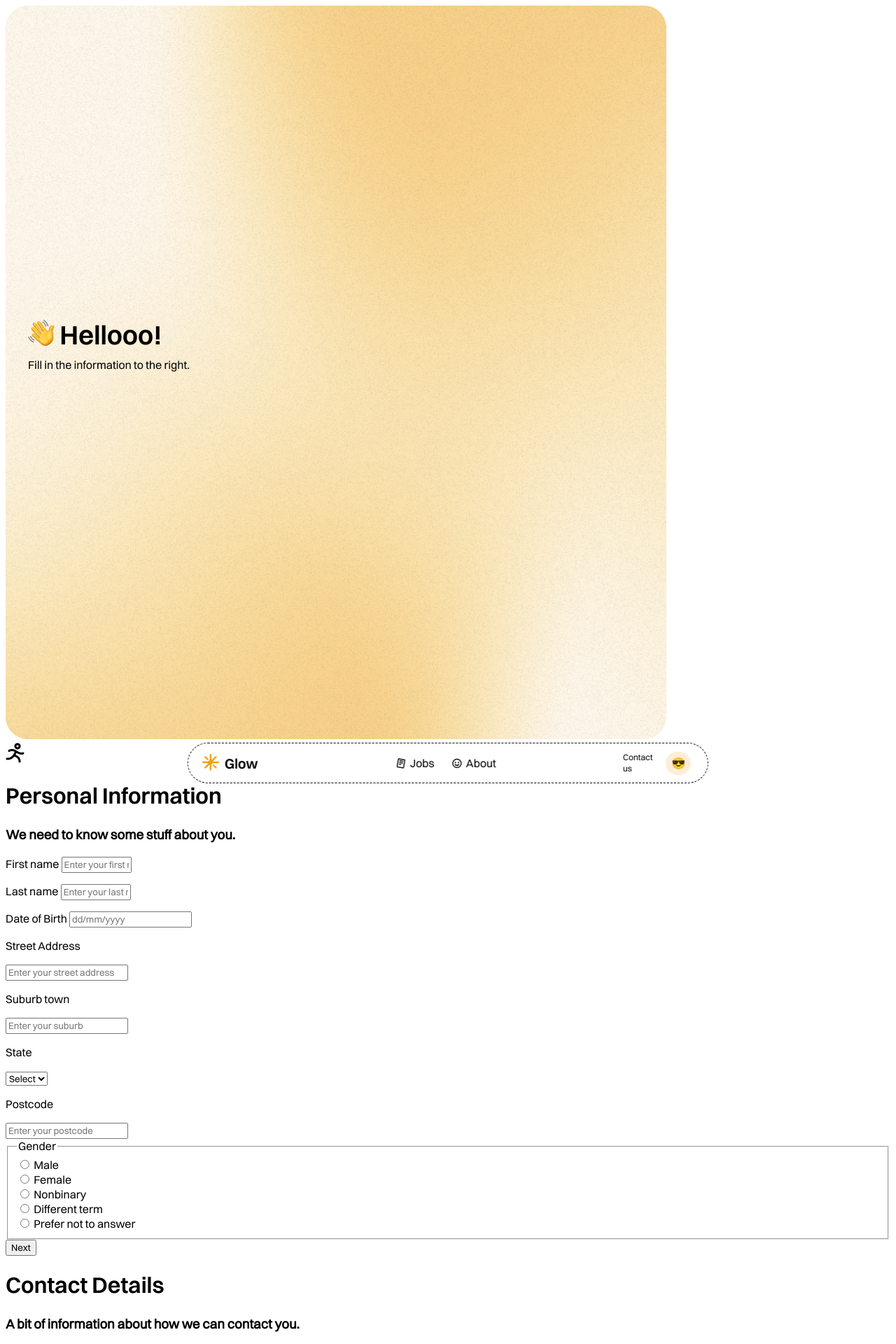
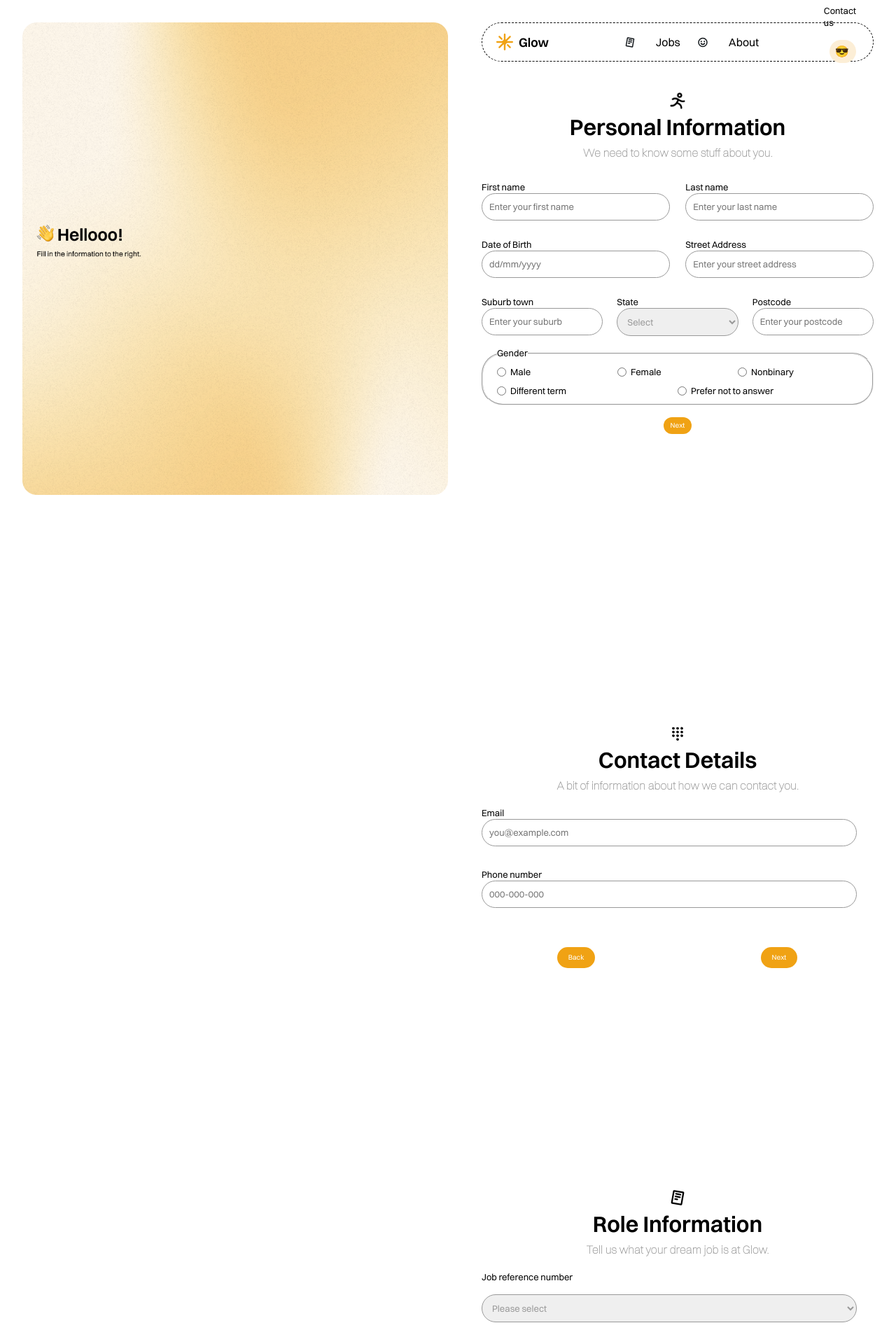
Before and after one commit to aldinalagic/COS10026-Group-Project, a PHP site: page /apply.html in a window 1280 px wide. Shown: the top 1920 px of the page at 70% size. Run offline with PHP 8.4, Linux system fonts and the light colour scheme.

Commit message:
have a few little things left to do

```diff
--- a/apply.html
+++ b/apply.html
@@ -9,14 +9,13 @@
     <title>job application page</title>
 </head>
 <body>
-
+  <a name="personal-info"></a>
 <div class="container">
       <div class="column1">
         <img src="images/icons/apply-graphic-wrapper.png" alt="wrapper">
       </div>
 
 <link href="styles/apply.css" rel="stylesheet">
-
 <div class="column2">
   <div class="topbar">
     <header>
@@ -41,6 +40,7 @@
     <a href="" class="contact"><p>Contact us</p> <p class="contact-emoji">😎</p></a>
     </header>
   </div>
+
         <div id="vector">
         <img src="images/icons/vector.png" alt="vector">
       </div>
@@ -48,8 +48,9 @@
 <h1>Personal Information</h1>
 <form method="post" action="http://mercury.swin.edu.au/it000000/formtest.php">
 
-  <h3>We need to know some stuff about you.</h3>
-<div class="name">
+  <h4>We need to know some stuff about you.</h4>
+<section class="section1">
+  <div class="fullname">
     <p class="name"><label for="first-name">First name</label>
         <input type="text" name="first-name" id="first-name" maxlength="20" size="10" required="required" placeholder="Enter your first name">
     </p>
@@ -58,19 +59,24 @@
     </p>
 </div>
 
-<p><label for="dob">Date of Birth</label>
-    <input type="text" name="dob" id="dob" pattern="\d{2}/\d{2}/\d{4}" placeholder="dd/mm/yyyy" required>
-</p>
+<div class="morepersonal">
+    <p class="dobs"><label for="dob">Date of Birth</label>
+        <input type="text" name="dob" id="dob" pattern="\d{2}/\d{2}/\d{4}" placeholder="dd/mm/yyyy" required>
+    </p>
+    <p class="dobs"><label for="street">Street Address</label>
+        <input type="text" name="street" id="street" maxlength="40" required="required" placeholder="Enter your street address">
+    </p>
+</div>
 
-<div>
-    <p><label for="street">Street Address</label></p>
-      <input type="text" name="street" id="street" maxlength="40" required="required" placeholder="Enter your street address">
+<div class="place">
+      <div class="placedetails">
+        <label for="suburb">Suburb town</label>
+        <input type="text" name="suburb" id="suburb" maxlength="40" required="required" placeholder="Enter your suburb">
+      </div>
 
-      <p><label for="suburb">Suburb town</label></p>
-      <input type="text" name="suburb" id="suburb" maxlength="40" required="required" placeholder="Enter your suburb">
-
-      <p><label for="state">State</label></p>
-      <select name="state" id="state" required>
+      <div class="placedetails">
+        <label for="state">State</label>
+        <select name="state" id="state" required>
           <option value="">Select</option>
           <option value="act">ACT</option>
           <option value="nsw">NSW</option>
@@ -81,10 +87,15 @@
           <option value="vic">VIC</option>
           <option value="wa">WA</option>
       </select>
+      </div>
+
       <!-- pattern included for post code to get 0000-9999, remember to inquire about 'based on states'  -->
-    <p><label for="postcode">Postcode</label></p>
-       <input type="text" name="postcode" id="postcode" pattern="[0-9]{4}" required placeholder="Enter your postcode">
-</div>
+      <div class="placedetails">
+         <label for="postcode">Postcode</label></p>
+         <input type="text" name="postcode" id="postcode" pattern="[0-9]{4}" required placeholder="Enter your postcode">
+      </div>
+    </div>
+
     <fieldset>
         <legend>Gender</legend>
         <!-- multiple divs used to divide the options, makes it easier to style -->
@@ -115,36 +126,59 @@
             </div>
         </div>
     </fieldset>
+  </section>
+
+    <div class="main" id="personal">
+      <a href="#contact-details"><button type="button" class="nav-btn">Next</button></a>
+    </div>
+
+    <a name="contact-details"></a>
+
+    <div id="icon">
+      <img src="images/icons/icon.svg" alt="icon">
+    </div>
 
 
+    <h1>Contact Details</h1>
+    <h4>A bit of information about how we can contact you.</h4>
 
-    <div class="main" id="personal">
-      <a href="#contacts1"><button type="button">Next</button></a>
-    </div>
-
-    <h1>Contact Details</h1>
-    <h3>A bit of information about how we can contact you.</h3>
-    <div>
+    <section class="section2">
+    <div class="contact">
         <!-- go back to this to check if right -->
          <!-- contact details -->
-          <p><label for="email">Email</label></p>
+          <div class="contact-field">
+          <label for="email">Email</label>
           <input type="email" id="email" name="email" required placeholder="you@example.com">
+          </div>
 
-          <p><label for="phone">Phone number</label></p>
+          <div class="contact-field">
+          <label for="phone">Phone number</label>
           <input type="text" id="'phone" name="phone" pattern="[0-9]{3}-[0-9]{3}-[0-9]{3}" required placeholder="000-000-000">
+          </div>
       </div>
 
+      <div class="button-row">
       <div class="main" id="contacts1">
-        <a href="#personal"><button type="button">Back</button></a>
+        <a href="#personal-info"><button type="button" class="nav-btn">Back</button></a>
       </div>
 
+
       <div class="main" id="contacts2">
-        <a href="#roleinfo"><button type="button">Next</button></a>
+        <a href="#role-info"><button type="button" class="nav-btn">Next</button></a>
+      </div>
+      </div>
+</section>
+
+
+      <div id="role-info-icon">
+        <img src="images/icons/roleinfoicon.svg" alt="role-info-icon">
       </div>
 
       <h1>Role Information</h1>
-      <h3>Tell us what your dream job is at Glow.</h3>
+      <h4>Tell us what your dream job is at Glow.</h4>
 
+    <section class="section3">
+    <div class="reference">
       <label for="jobreference">Job reference number</label>
       <select name="jobreference" id="jobreference" required>
     <!-- fill out properly once job.html has been developed -->
@@ -156,26 +190,38 @@
       <p><label for="technical">Technical List</label></p>
       <div class="technical">
           <div class="technical-option">
-              <label for="what-does">What does</label>
-              <input type="checkbox" id="what-does" name="technical" value="what-does" required>
+              <label for="languages">Programming Languages </label>
+              <input type="checkbox" id="languages" name="technical" value="languages" required>
           </div>
           <div class="technical-option">
-            <label for="this-even">This even</label>
-            <input type="checkbox" id="this-even" name="technical" value="this-even" required>
+            <label for="framework">Frameworks & Libraries</label>
+            <input type="checkbox" id="framework" name="technical" value="framework" required>
         </div>
         <div class="technical-option">
-            <label for="mean">Mean??</label>
-            <input type="checkbox" id="mean" name="technical" value="mean" required>
+            <label for="devops">DevOps & Tools</label>
+            <input type="checkbox" id="devops" name="technical" value="devops" required>
         </div>
       </div>
+
       <p><label for="other">Other skills</label></p>
-      <textarea id="other" name="other" rows="7" cols="70" placeholder="Feel free to include other skills you may have!"></textarea>
+      <textarea id="other" name="other" rows="7" cols="50" placeholder="Feel free to include other skills you may have!"></textarea>
+     </div>
+    </section>
 
+    <div class="button-row">
       <div class="main" id="contacts1">
-        <a href="#personal"><button type="button">Back</button></a>
+        <a href="#personal">
+        <button type="button"class="nav-btn" >Back</button>
+      </a>
       </div>
 
-    <p><input type="submit" value="Apply"></p>
+      <div class="main" id="apply">
+        <button type="submit" class="apply-btn">
+        <img src="images/icons/rocket.png" alt="rocket" class="rocket-icon">
+        Apply
+        </button>
+      </div>
+    </div>
   </div>
   </div>
 </form>
--- a/styles/apply.css
+++ b/styles/apply.css
@@ -8,93 +8,150 @@ description: apply.html
 
 @import url('../css/switzer.css');
 
+/* Reset + Base */
 * {
     font-family: 'Switzer-Regular';
+    margin: 0;
+    padding: 0;
+    box-sizing: border-box;
 }
 
-/* Navigation bar */
-header{
-    position:fixed;
-    left: 50%;
-    transform: translateX(-50%);
-    width: 58%;
+html, body {
+    margin: 0;
+    padding: 0;
+    height: 100vh;
+    overflow: hidden;
+}
+
+/* Layout */
+.container {
+    display: flex;
+    width: 100vw;
+    height: 100vh;
+}
+
+/* Column 1 (Image) */
+.column1 {
+    width: 50vw;
+    height: 100vh;
+    overflow: hidden;
+    display: flex;
+    justify-content: center;
+    align-items: flex-start;
+    background-color: #fff;
+    padding-left: 2rem;
+    padding-top: 2rem;
+}
+
+.column1 img {
+    max-width: 100%;
+    height: auto;
+    display: block;
+}
+
+/* Column 2 (Content) */
+.column2 {
+    width: 50vw;
+    height: 100vh;
+    overflow-y: auto;
+    padding: 2rem 2rem 2rem 3rem;
+    display: flex;
+    flex-direction: column;
+}
+
+.column2 .button-row {
+    display: flex;
+    justify-content: center;
+    gap: 20px;
+}
+
+form {
+    width: 100%;
+    max-width: 600px;
+    margin: 0 auto;
+}
+
+/* Header Navigation Bar */
+header {
+    width: 100%;
     height: 56px;
     display: flex;
     justify-content: center;
+    align-items: center;
     background-color: rgba(255, 255, 255, 0.6);
     backdrop-filter: blur(20px);
-    align-items: center;
     border-radius: 45px;
-    margin: auto;
-    border: #000 dashed 1px; /* Border helps make the navigation bar more visible for development, delete once no longer needed */
+    border: #000 dashed 1px; /* Dev only */
+    margin-bottom: 1.5rem;
+    position: relative;
 }
-/* All anchor elements in the navigation bar */
-header a{
+
+/* Navigation elements */
+header a {
     text-decoration: none;
     color: #000;
 }
-/* Navigation element in the navigation bar */
-header nav{
+
+header nav {
     display: flex;
     justify-content: center;
     width: 100%;
     margin-right: 24px;
 }
 
-/* Navigation buttons within the navigation bar */
-.pagenav div{
-
+/* Nav buttons */
+.pagenav div {
     margin-left: 24px;
-    display:flex;
+    display: flex;
+    gap: 1.5rem;
 }
 
-/* Text within the navigation buttons */
-.pagenav div a{
+.pagenav div a {
+    color: #000;
+    text-decoration: none;
     align-self: center;
     margin-left: 5px;
-    text-decoration: none;
-    color: #000;
 }
 
-/* Navigation button icons */
-.pagenav div img{
+.pagenav div img {
     width: 16px;
 }
 
-/* The div for the page title and company icon in the navigation bar */
-.pagelogo{
+/* Page logo */
+.pagelogo {
     padding: 10px;
     display: flex;
     border-radius: 40px;
     margin-left: 10px;
 }
 
-/* The page title in the navigation bar */
-.pagelogo a{
-    margin-left:8px;
-    margin-right:5px;
+.pagelogo a {
+    margin-left: 0.5rem;
+    margin-right: 5px;
+    font-family: 'Switzer-Semibold';
+    font-size: 18px;
     align-self: center;
-    font-family: 'Switzer-Semibold';
-    font-size: 20px;
 }
 
-/* The company icon in the navigation bar */
-.pagelogo img{
-    align-content: center;
+.pagelogo img, .vector, .icon {
     width: 24px;
     height: 24px;
 }
 
-.contact {
+/* Contact pill */
+.contact, .reference {
     display: flex;
-    justify-content: flex-end;
-    align-items: center;
-    margin-left: auto;
+    flex-direction: column;
+    gap: 1rem;
+    margin-bottom: 1.5rem;
     margin-right: 24px;
-    font-size: 12px;
-    width: 150px;
+    font-size: 13px;
 }
 
+.contact-field {
+    display: flex;
+    flex-direction: column;
+}
 .contact-emoji {
     font-size: 16px;
     padding-left: 8px;
@@ -104,16 +161,220 @@ header nav{
     margin-left: 8px;
     border-radius: 50px;
     background-color: #FCEED6;
+}
+
+/* Headings */
+h1 {
+    font-family: 'Switzer-Semibold';
+    padding: 5px;
+    padding-top:
+}
+
+h1, h4 {
+    text-align: center;
+}
+
+h4 {
+    font-family: 'Switzer-Thin';
+    color: #999999;
+    padding-bottom: 20px;
+}
+
+#vector {
+    display: flex;
+    justify-content: center;
+    align-items: center;
+    height: 100%;
+    padding-top: 20px;
+}
+
+#vector img {
+    width: 24px;
+    height: 24px;
+    object-fit: contain;
+}
+
+#role-info-icon {
+    display: flex;
+    justify-content: center;
+    align-content: center;
+}
+
+#role-info-icon img {
+    width: 24px;
+    height: 24px;
+    object-fit: contain;
+}
+#icon {
+    display: flex;
+    justify-content: center;
+    align-items: center;
+    padding-top: 200px;
 
 }
 
+#icon img {
+    width: 24px;
+    height: 24px;
+}
+
+.rocket-icon {
+    width: 14px;
+    height: auto;
+}
+
+input[type="text"],
+input[type="email"],
+input[type="tel"],
+input[type="number"],
+input[type="password"],
+input[type="date"],
+select,
+textarea {
+  border-radius: 40px;       /* Rounded corners */
+  border: 1px solid #999999;    /* Light grey border */
+  padding: 10px;             /* Space inside input */
+  font-size: 14px;           /* Readable text */
+  width: 100%;               /* Full width (optional) */
+  margin-bottom: 1rem;       /* Space between inputs */
+  outline: none;             /* No blue outline on click */
+  box-sizing: border-box;
+}
+
+.fullname, .morepersonal, .place  {
+    display: flex;
+    justify-content: space-between;
+    gap: 10px;
+    padding-top: 10px;
+}
+.name, .dobs {
+    display: flex;
+    flex-direction: column;
+    width: 48%;
+}
+
+.name label, .dobs label {
+    min-width: 100px;
+    text-align: left;
+}
+
+.place {
+    display: flex;
+    gap: 20px;
+    flex-wrap; wrap;
+}
+
+.placedetails {
+    display: flex;
+    flex-direction: column;
+    flex: 1;
+    min-width: 0;
+}
+
+.technical {
+    display: flex;
+    gap: 20px;
+    flex-wrap: wrap;
+    margin-top: 10px;
+}
+
+.technical-option {
+    display: flex;
+    align-items: start;
+    flex-direction: column;
+}
+.section1, .section1 input, .section2, .section2 input, .section3, .section3 input {
+    font-size: 13px;
+}
+
+.button-row {
+    display: flex;
+    justify-content: space-between;
+    gap: 20px;
+    margin-top: 10px;
+}
+
+.button-row .main {
+    flex: 1;
+    display: flex;
+    justify-content: center;
+    padding-bottom: 300px;
+}
+
+.button-row button {
+    width: auto;
+    padding: 8px 16px;
+}
+
+.main {
+    display: flex;
+    justify-content: center;
+    margin: 1rem 0;
+}
+
+#personal {
+    padding-bottom: 200px;
+}
+
+button {
+    background-color: #F0A214;
+    color: white;
+    border: none;
+    padding: 5px 5px;
+    padding-left: 10px;
+    padding-right: 10px;
+    border-radius: 40px;
+    font-size: 10px;
+    cursor: pointer;
+    transition: background-color 0.3s ease;
+}
+
+button:hover {
+    background-color: #F4B546;
+}
+
+.apply-btn {
+   padding: 5px;
+   padding-left: 10px;
+   padding-right: 10px;
+   display: flex;
+   align-items: center;
+   gap: 8px;
+}
+
+input[type="radio"] {
+    accent-color: #F0A214;
+}
+
+fieldset {
+    border-radius: 30px;
+    padding: 10px 20px;
+}
+
+.gender {
+    display: flex;
+    flex-wrap: wrap;
+    gap: 10px;
+}
+
+.gender-option {
+    width: calc(33.33% - 10px);
+    display: flex;
+    align-items: center;
+    gap: 6px;
+}
 
 
-.wrapper img {
-    max-width: 40%;
-    height: auto%;
+/* force prefer not to answer to wrap early */
+.gender-option:nth-child(4), .gender-option:nth-child(5) {
+    width: calc(50% - 10px); /* push under female button*/
 }
 
-h1 {
-    font-family: 'Switzer-Semibold';
+select {
+    font-size: 13px;
+    color: #999999;
 }
+
+.label-text {
+    font-size: 13px;
+  }
--- a/styles/nav.css
+++ b/styles/nav.css
@@ -100,3 +100,9 @@ header nav{
     background-color: #FCEED6;
 
 }
+
+button {
+    background-color: #F0A214;
+    color: white;
+    border-radius: 40px;
+}
```
Also changed, not shown: images/icons/icon.svg (added), images/icons/rocket.png (added), images/icons/roleinfoicon.svg (added).
